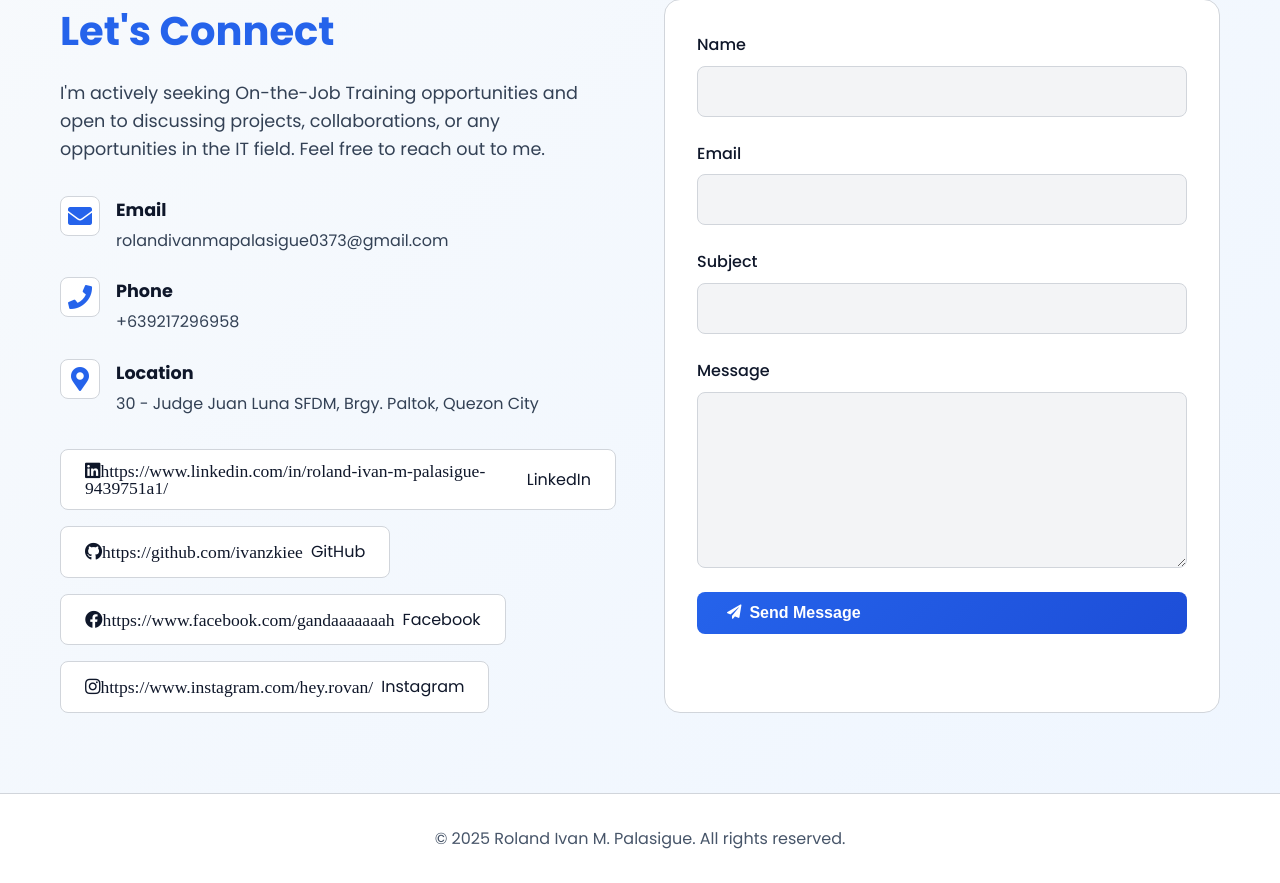
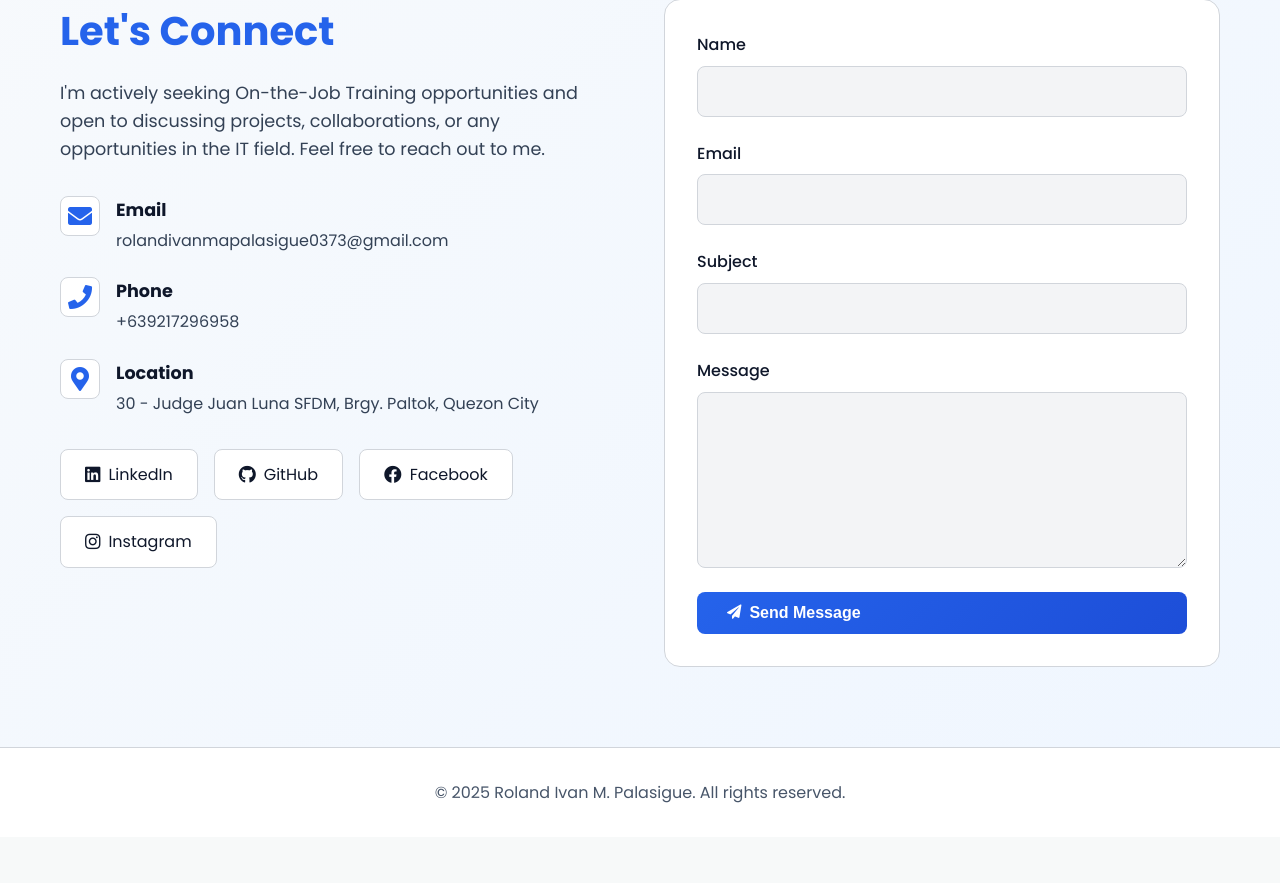
Before and after one commit to ivanzkiee/portfolioroland.io, a Django app: template portfolio/templates/portfolio/contact.html in a window 1280 px wide. Shown: the part 397-1280 px from the top of the page. After the commit the page ends 1200 px from the top, so only its background shows below. Run offline with Django 4.2, Linux system fonts and the light colour scheme; the template is opened without the code that fills it, so the values that code supplies are empty.

Commit message:
Update contact.html

```diff
--- a/portfolio/templates/portfolio/contact.html
+++ b/portfolio/templates/portfolio/contact.html
@@ -46,10 +46,10 @@
                 </div>
 
                 <div class="social-links">
-                    <a href="#" class="social-link"><i class="fab fa-linkedin">https://www.linkedin.com/in/roland-ivan-m-palasigue-9439751a1/</i> LinkedIn</a>
-                    <a href="#" class="social-link"><i class="fab fa-github">https://github.com/ivanzkiee</i> GitHub</a>
-                    <a href="#" class="social-link"><i class="fab fa-facebook">https://www.facebook.com/gandaaaaaaah</i> Facebook</a>
-                    <a href="#" class="social-link"><i class="fab fa-instagram">https://www.instagram.com/hey.rovan/</i> Instagram</a>
+                    <a href="https://www.linkedin.com/in/roland-ivan-m-palasigue-9439751a1/" class="social-link"><i class="fab fa-linkedin"></i> LinkedIn</a>
+                    <a href="https://github.com/ivanzkiee" class="social-link"><i class="fab fa-github"></i> GitHub</a>
+                    <a href="https://www.facebook.com/gandaaaaaaah" class="social-link"><i class="fab fa-facebook"></i> Facebook</a>
+                    <a href="https://www.instagram.com/hey.rovan/" class="social-link"><i class="fab fa-instagram"></i> Instagram</a>
                 </div>
             </div>
 
```
